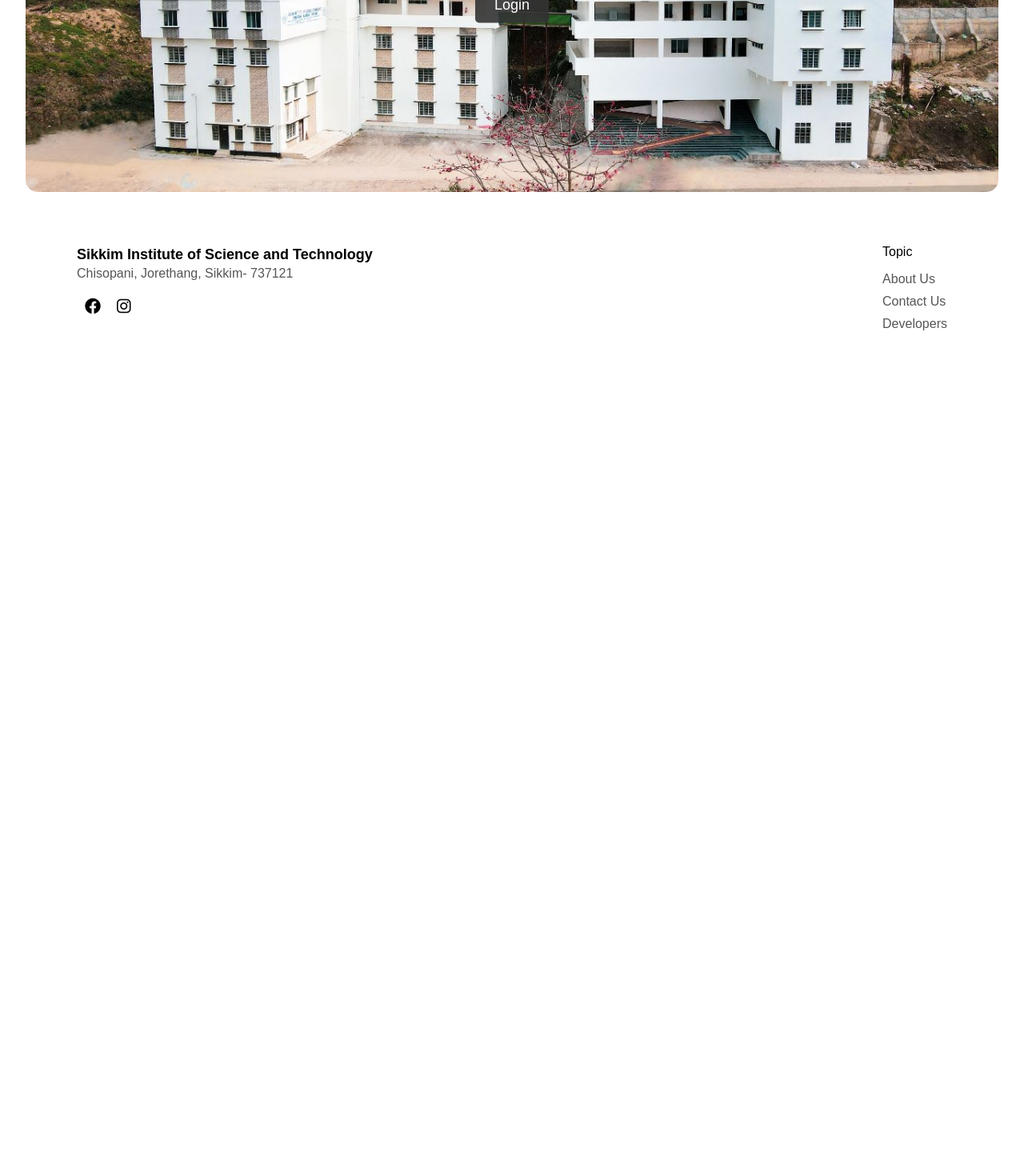
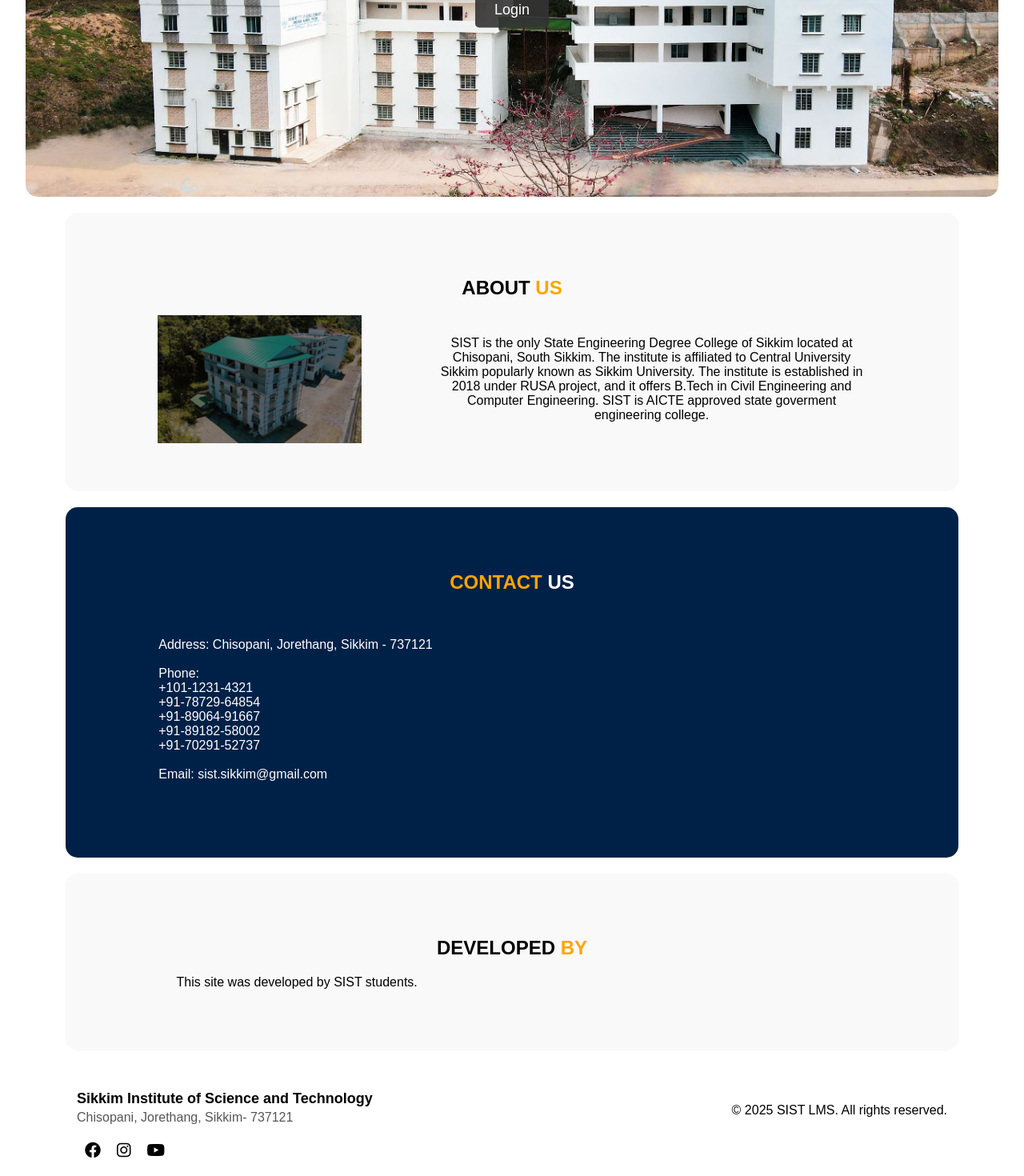
Before and after one commit to ayushchettri/my-lms, a React (Create React App) app in the folder client/: page / in a window 1280 px wide. Shown: the part 412-1882 px from the top of the page at 80% size. Before the commit the page ends 856 px from the top, so only its background shows below. Built offline with nearby package versions, Linux system fonts and the light colour scheme; grey boxes are pictures that could not be loaded.

Commit message:
landing-page-update
Added: About section, Contact section and developers section.

```diff
--- a/client/src/App.css
+++ b/client/src/App.css
@@ -17,9 +17,14 @@
   display: flex;
   justify-content: space-between;
   align-items: center;
-  padding: 15px 40px;
+  padding: 15px 0px;
   background-color: white;
   box-shadow: 0 2px 8px rgba(0, 0, 0, 0.1);
+  position: fixed;
+  top: 0;
+  left: 0;
+  width: 100%;
+  z-index: 1000;
 }
 
 .logo {
@@ -56,6 +61,7 @@
   display: flex;
   flex-direction: column;
   align-items: center;
+  padding-top: 100px;
 }
 
 .title {
@@ -112,24 +118,54 @@
   flex-direction: column;
 }
 
-.footer2{
-  display: flex;
-  flex-direction: column;
-}
-
-.footer2 a{
+.footer1 a{
   text-decoration: none;
-  color: #555;
-  margin-bottom: 10px;
-}
-.footer2 a:hover{
-  color: orange;
-}
-
-.college-name {
+  color: #000;
   font-weight: bold;
   font-size: 18px;
   margin-bottom: 2px;
+}
+
+
+.section {
+  width:84%;
+  margin-top: 20px;
+  padding: 60px 20px;
+  text-align: center;
+  border-radius: 15px;
+  scroll-margin-top: 100px;
+}
+.section p{
+  width: 50%;
+}
+.section-items{
+  display: flex;
+  justify-content: space-evenly;
+  align-items: center;
+  text-align: center;
+
+}
+
+.about {
+  background: #f9f9f9;
+}
+
+.contact {
+  background: #002147;
+  color: #fff;
+}
+.contact p{
+  text-align: start;
+}
+.contact iframe{
+  width:250px;
+  height:250px;
+  border: 0px;
+  border-radius: 15px;
+}
+
+.developers {
+  background: #f9f9f9;
 }
 
 .address {
--- a/client/src/App.js
+++ b/client/src/App.js
@@ -3,6 +3,7 @@
 import './index.css'
 import logo from './image/sist-logo.png'
 import bgImage from './image/sist-banner.jpg'
+import about from './image/about-us.png'
 
 export function App () {
   const [menuOpen, setMenuOpen] = useState(false);
@@ -17,7 +18,7 @@
 
         {/* Menu */}
         <nav className="menu">
-          <a href="#home">Home</a>
+          <a href="#">Home</a>
           <a href="#about">About Us</a>
           <a href="#contact">Contact Us</a>
           <a href="#developers">Developers</a>
@@ -37,25 +38,52 @@
           <button className="overlay-login-btn">Login</button>
         </div>
 
+        {/* About Section */}
+      <section id="about" className="section about">
+        <h2>ABOUT <span className="highlight">US</span></h2>
+        <div className='section-items'>
+          <img src={about} alt="CAMPUS" />
+        <p>
+          SIST is the only State Engineering Degree College of Sikkim located at Chisopani, South Sikkim. The institute is affiliated to Central University Sikkim popularly known as Sikkim University. The institute is established in 2018 under RUSA project, and it offers B.Tech in Civil Engineering and Computer Engineering. SIST is AICTE approved state goverment engineering college.
+        </p>
+        </div>
+      </section>
+
+      {/* Contact Section */}
+      <section id="contact" className="section contact">
+        <h2><span className="highlight">CONTACT</span> US</h2>
+        <div className='section-items'>
+        <p>
+          Address: Chisopani, Jorethang, Sikkim - 737121 <br /><br />
+          Phone: <br /> +101-1231-4321 <br />
+                +91-78729-64854 <br />
+                 +91-89064-91667 <br />
+                 +91-89182-58002 <br />
+                 +91-70291-52737 <br /><br />
+          Email: sist.sikkim@gmail.com
+        </p>
+        <iframe src="https://www.google.com/maps/embed?pb=!1m18!1m12!1m3!1d2111.0030400787814!2d88.30286463261534!3d27.147800865109033!2m3!1f0!2f0!3f0!3m2!1i1024!2i768!4f13.1!3m3!1m2!1s0x39e429d6057e8bcf%3A0x5a8ed437159b06d7!2sSikkim%20Institute%20of%20Science%20and%20Technology!5e0!3m2!1sen!2sin!4v1756550273009!5m2!1sen!2sin"></iframe>
+        </div>
+      </section>
+
+      {/* Developers Section */}
+      <section id="developers" className="section developers">
+        <h2>DEVELOPED <span className="highlight">BY</span></h2>
+        <p>This site was developed by SIST students.</p>
+      </section>
+
         {/* Footer Section */}
         <footer className="footer">
           <div className="footer1">
-            <p className="college-name">Sikkim Institute of Science and Technology</p>
+            <a className="colege-name" href="https://sist.edu.in/">Sikkim Institute of Science and Technology</a>
             <p className="address">Chisopani, Jorethang, Sikkim- 737121</p>
             <div className="social-icons">
               <a href="https://www.facebook.com/profile.php?id=100057201619385"><i className="fab fa-facebook"></i></a>
               <a href="https://www.instagram.com/sist__college2018"><i className="fab fa-instagram"></i></a>
+              <a href="https://www.youtube.com/@sistcollege"><i className="fab fa-youtube"></i></a>
             </div>
           </div>
-
-
-          {/* Topics */}
-          <div className="footer2">
-            <p>Topic</p>
-            <a href="https://sist.edu.in">About Us</a>
-            <a href="#">Contact Us</a>
-            <a href="#">Developers</a>
-          </div>
+          <p>&copy; 2025 SIST LMS. All rights reserved.</p>
         </footer>
       </main>
     </div>
```
Also changed, not shown: client/src/image/about-us.png (added).
